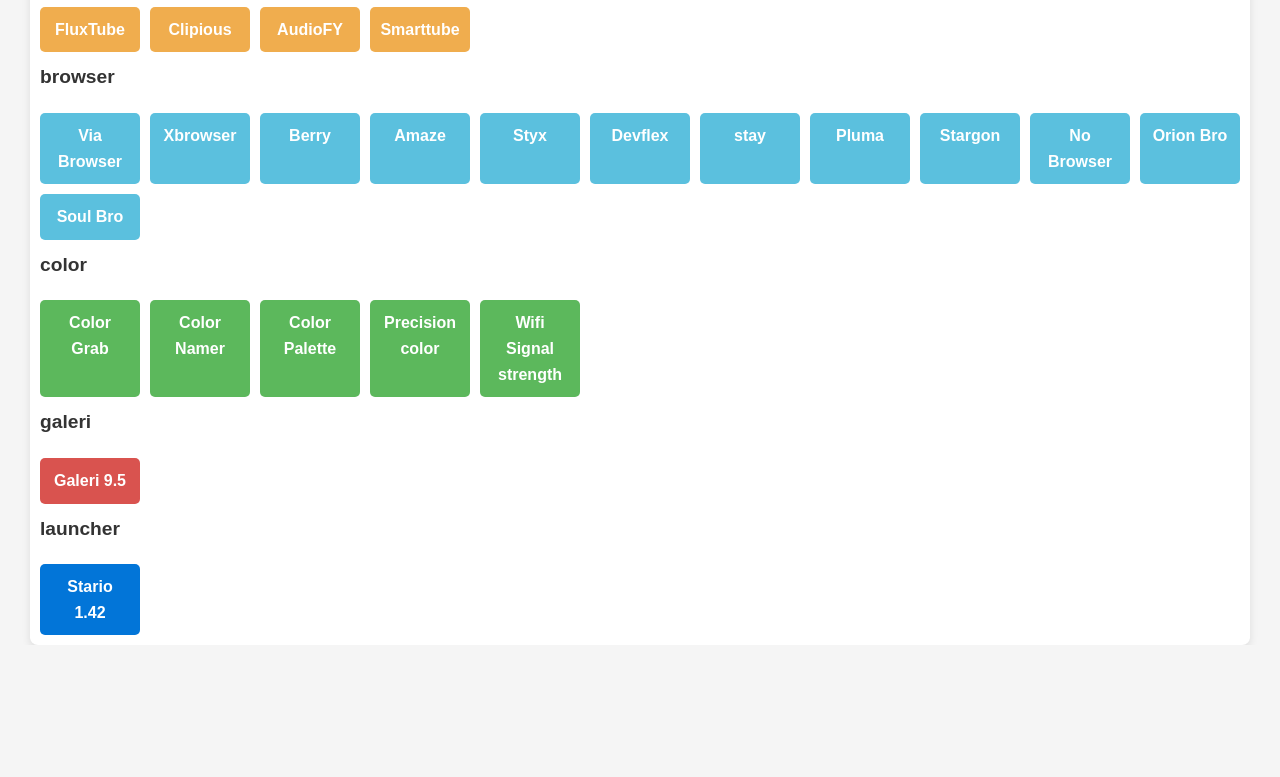
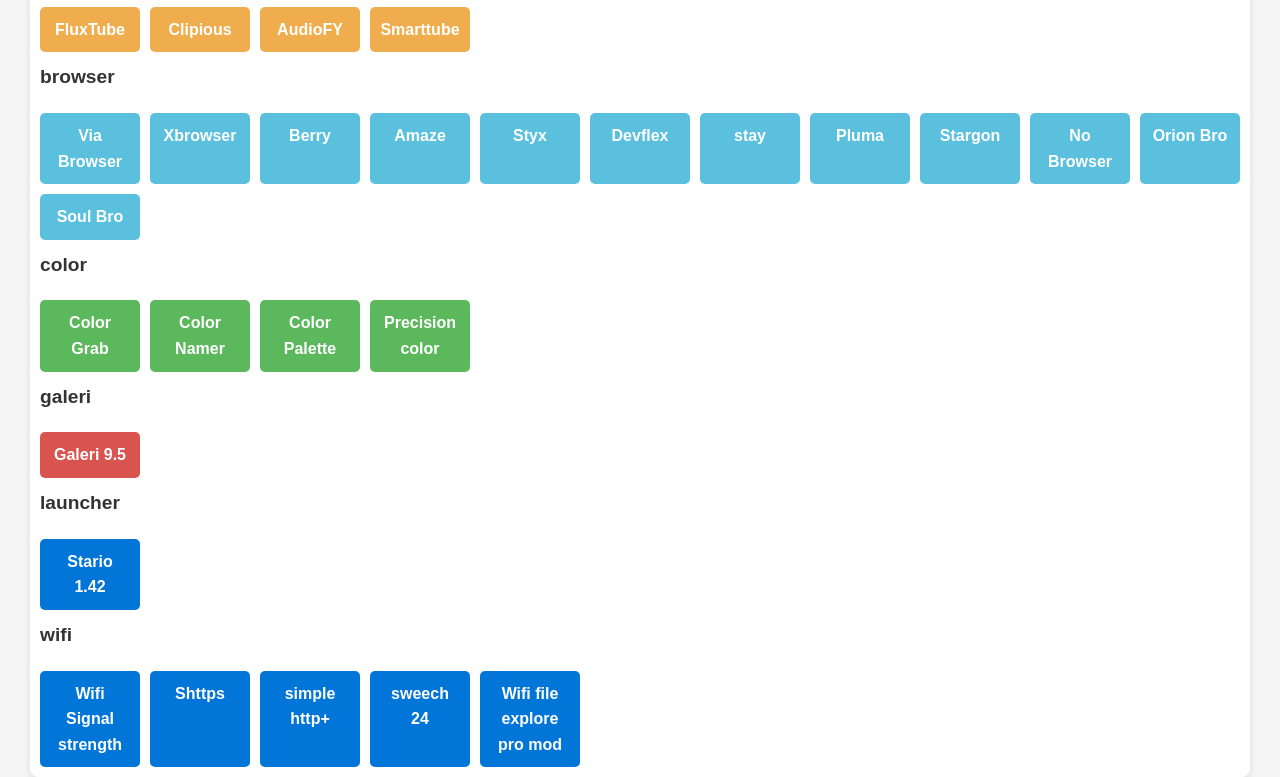
Before and after one commit to mansitee/p, a plain HTML site: page tap.html in a window 1280 px wide. Shown: the part 378-1155 px from the top of the page. Before the commit the page ends 1023 px from the top, so only its background shows below. Drawn offline with Linux system fonts and the light colour scheme.

Commit message:
Update tap.html

```diff
--- a/tap.html
+++ b/tap.html
@@ -166,7 +166,11 @@
 
 {"name": "Stario 1.42", "url": "https://raw.githubusercontent.com/mansitee/p/main/apk/Stario Launcher_v1.42.apk", "category": "launcher"},
 
-{"name": "Wifi Signal strength", "url": "https://raw.githubusercontent.com/mansitee/p/main/apk/WiFi Signal Strength_1.1.0.apk", "category": "color"}
+{"name": "Wifi Signal strength", "url": "https://raw.githubusercontent.com/mansitee/p/main/apk/WiFi Signal Strength_1.1.0.apk", "category": "wifi"},
+{"name": "Shttps", "url": "https://raw.githubusercontent.com/mansitee/p/main/apk/SHTTPS Exemplum_1.0.apk", "category": "wifi"},
+{"name": "simple http+", "url": "https://raw.githubusercontent.com/mansitee/p/main/apk/Simple HTTP Server PLUS_1.11.1-plus.apk", "category": "wifi"},
+{"name": "sweech 24", "url": "https://raw.githubusercontent.com/mansitee/p/main/apk/Sweech_24.apk", "category": "wifi"},
+{"name": "Wifi file explore pro mod", "url": "https://raw.githubusercontent.com/mansitee/p/main/apk/WiFi File Explorer PRO_1.13.3.apk", "category": "wifi"}
 ];
 
         const categoryColors = {
```
